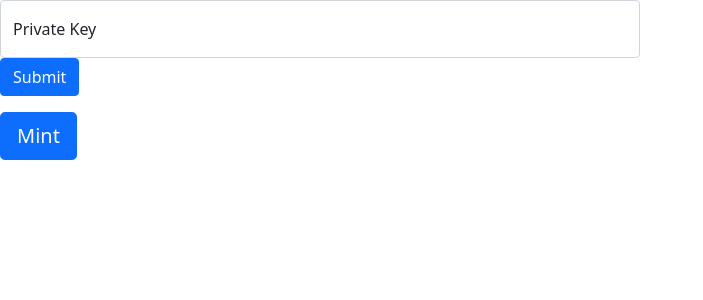
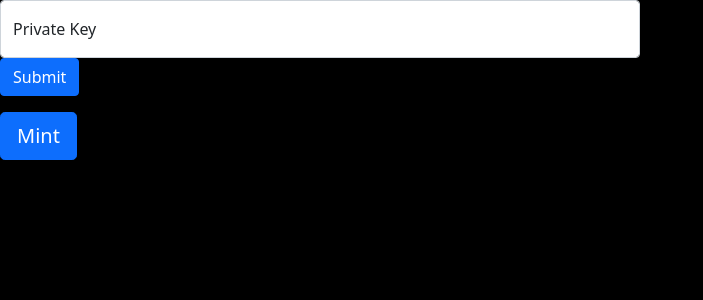
Before and after one commit to Plezo/MNTR, a React (Create React App) app: page / in a window 1280 px wide. Shown: the top 300 px of the page, without its empty margins (0-703 px from the left). Built offline with nearby package versions, Linux system fonts and the light colour scheme.

Commit message:
Started working on mint functionality

```diff
--- a/package.json
+++ b/package.json
@@ -43,9 +43,15 @@
     ]
   },
   "devDependencies": {
+    "@nomiclabs/hardhat-ethers": "^2.0.5",
+    "@nomiclabs/hardhat-waffle": "^2.0.3",
+    "chai": "^4.3.6",
     "concurrently": "^7.1.0",
     "electron": "^18.2.0",
     "electron-is-dev": "^2.0.0",
+    "ethereum-waffle": "^3.4.4",
+    "ethers": "^5.6.4",
+    "hardhat": "^2.9.3",
     "wait-on": "^6.0.1"
   }
 }
--- a/src/pages/MintPage.css
+++ b/src/pages/MintPage.css
@@ -1,3 +1,16 @@
+body {
+    background-color: #000000;
+    background-repeat: no-repeat;
+    background-size: cover;
+    height: 100%;
+    width: 100%;
+}
+
 .privateKeyForm {
     width: 50%;
 }
+
+.mintPage {
+    width: 100%;
+    height: 100%;
+}
--- a/src/pages/MintPage.js
+++ b/src/pages/MintPage.js
@@ -1,49 +1,54 @@
 import React from 'react'
-
+import { Contract, ethers } from 'ethers';
 
 import { Button, Form } from 'react-bootstrap';
 import { useState } from 'react';
 
+import 'bootstrap/dist/css/bootstrap.min.css';
 import './MintPage.css'
-import 'bootstrap/dist/css/bootstrap.min.css';
 
 export default function MintPage() {
   const [privateKey, setPrivateKey] = useState('');
 
+  // might be useful?
   function isValidPrivateKey() {
     return true;
   }
 
-  const changePrivateKey = (e) => {
-    e.preventDefault();
-    console.log(e.target.name)
+  // nothing in this func is useful rn
+  const onSubmit = (e) => {
     const validPrivateKey = isValidPrivateKey(e.target.value);
 
-    if (validPrivateKey) {
-      console.log(privateKey)
-      setPrivateKey(e.target.value);
-      console.log(privateKey)
-    }
-    else {
-      console.log("Invalid!")
-    }
+    if (validPrivateKey)
+      console.log("Valid input!")
+    else
+      console.log("Invalid input!") // display error or somethin
+
+    e.preventDefault();
+  }
+
+  const mintButtonEvent = (e) => {
+
+    // just mint here, hardcode everything for now
+
+    e.preventDefault();
   }
 
   return (
-      <>
+      <div className="mintPage">
         <div className="privateKeyForm">
-          <Form onSubmit={changePrivateKey}>
-            <Form.Floating className="mb-3" >
-                <Form.Control id="floatingInputCustom" type="text" placeholder="0x00" />
+          <Form onSubmit={onSubmit}>
+            <Form.Floating className="mb-3">
+                <Form.Control id="floatingInputCustom" type="text" placeholder="0x00" onChange={(e) => {setPrivateKey({ privateKey: e.target.value })}}/>
                 <Form.Label htmlFor="floatingInputCustom">Private Key</Form.Label>
                 <Button type="submit">Submit</Button>
             </Form.Floating>
           </Form>
         </div>
 
-        <Button variant="primary" size="lg">
+        <Button variant="primary" size="lg" onClick={mintButtonEvent}>
           Mint
         </Button>
-      </>
+      </div>
   )
 }
```
Also changed, not shown: 1 other file (tests, documents, lock files or other folders).
